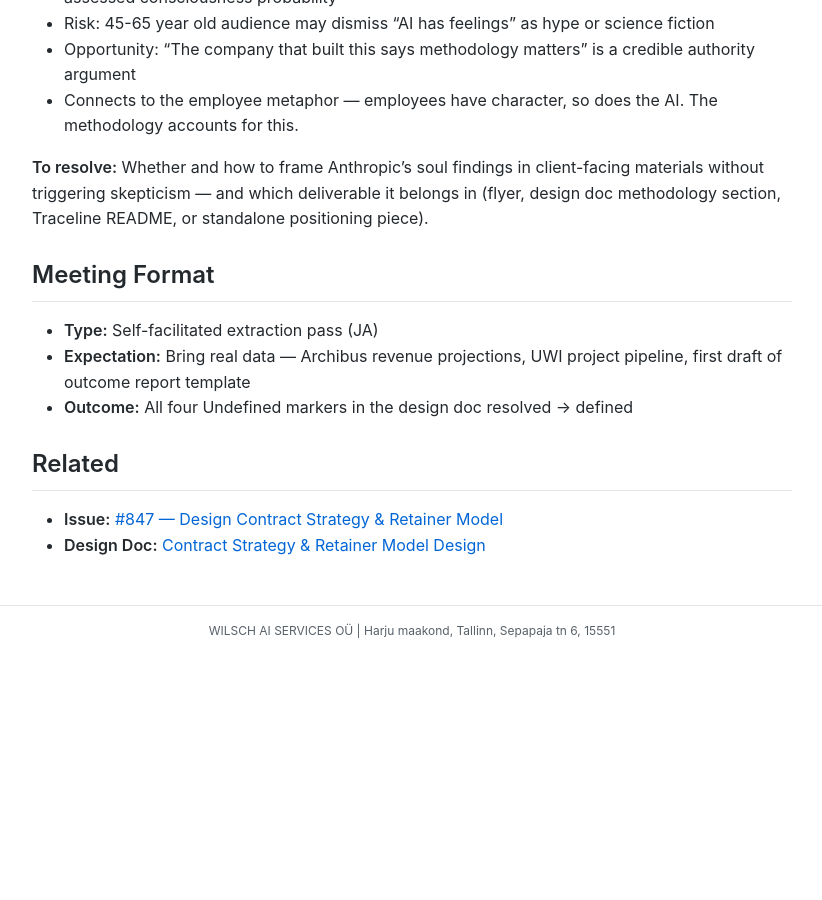
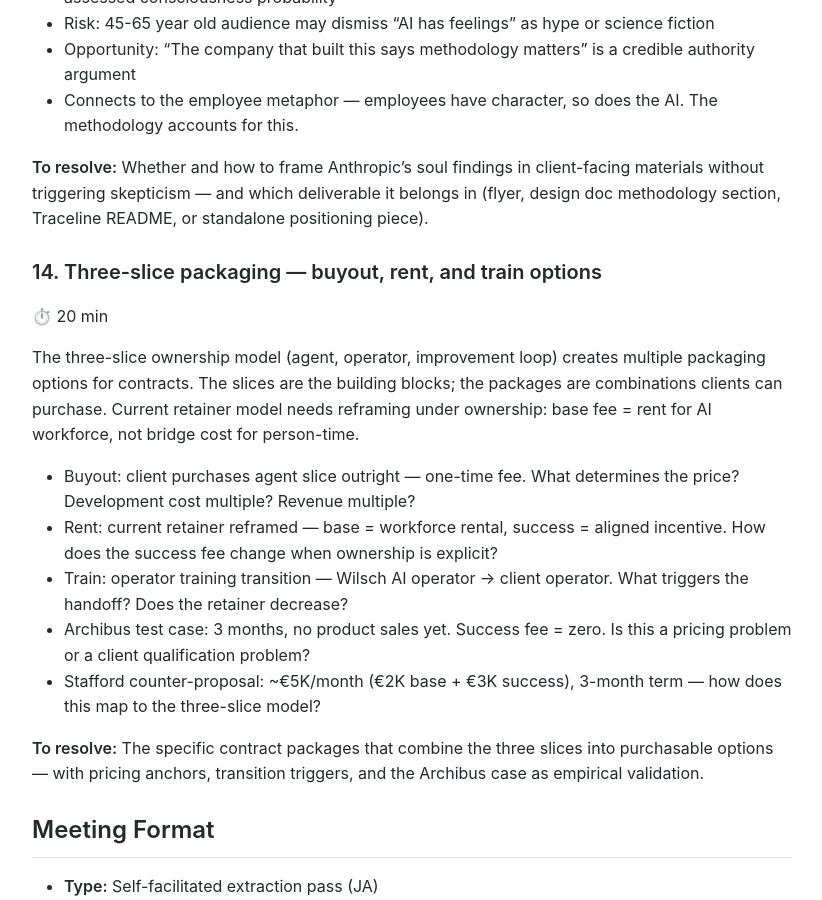
Before and after one commit to MariusWilsch/public-wilsch-ai-pages, a Jekyll site: the page built from project/soloforce/contract-strategy-meeting-agenda.md, in a window 1280 px wide and 900 px high, scrolled down 7329 px. Shown: the whole window, without its empty margins (228-1050 px from the left). Built offline with Jekyll 4.4.1, drawn with Linux system fonts in a browser that asks for light colours; our own code applies the rules of GitHub Pages for plain Markdown files; before the commit the page ends 7984 px from its top, so only the background shows below that; some of the changed text lies outside the part shown.

Commit message:
Sync from hippocampus 2026-02-23

```diff
--- a/project/soloforce/contract-strategy-meeting-agenda.md
+++ b/project/soloforce/contract-strategy-meeting-agenda.md
@@ -192,6 +192,19 @@ Anthropic's Opus 4.6 System Card formally documented that the model expresses pr
 
 **To resolve:** Whether and how to frame Anthropic's soul findings in client-facing materials without triggering skepticism — and which deliverable it belongs in (flyer, design doc methodology section, Traceline README, or standalone positioning piece).
 
+### 14. Three-slice packaging — buyout, rent, and train options
+⏱️ 20 min
+
+The three-slice ownership model (agent, operator, improvement loop) creates multiple packaging options for contracts. The slices are the building blocks; the packages are combinations clients can purchase. Current retainer model needs reframing under ownership: base fee = rent for AI workforce, not bridge cost for person-time.
+
+- Buyout: client purchases agent slice outright — one-time fee. What determines the price? Development cost multiple? Revenue multiple?
+- Rent: current retainer reframed — base = workforce rental, success = aligned incentive. How does the success fee change when ownership is explicit?
+- Train: operator training transition — Wilsch AI operator → client operator. What triggers the handoff? Does the retainer decrease?
+- Archibus test case: 3 months, no product sales yet. Success fee = zero. Is this a pricing problem or a client qualification problem?
+- Stafford counter-proposal: ~€5K/month (€2K base + €3K success), 3-month term — how does this map to the three-slice model?
+
+**To resolve:** The specific contract packages that combine the three slices into purchasable options — with pricing anchors, transition triggers, and the Archibus case as empirical validation.
+
 ## Meeting Format
 
 - **Type:** Self-facilitated extraction pass (JA)
```
Also changed, not shown: other parts of project/soloforce/contract-strategy-meeting-agenda.md (+1 -1 lines).
